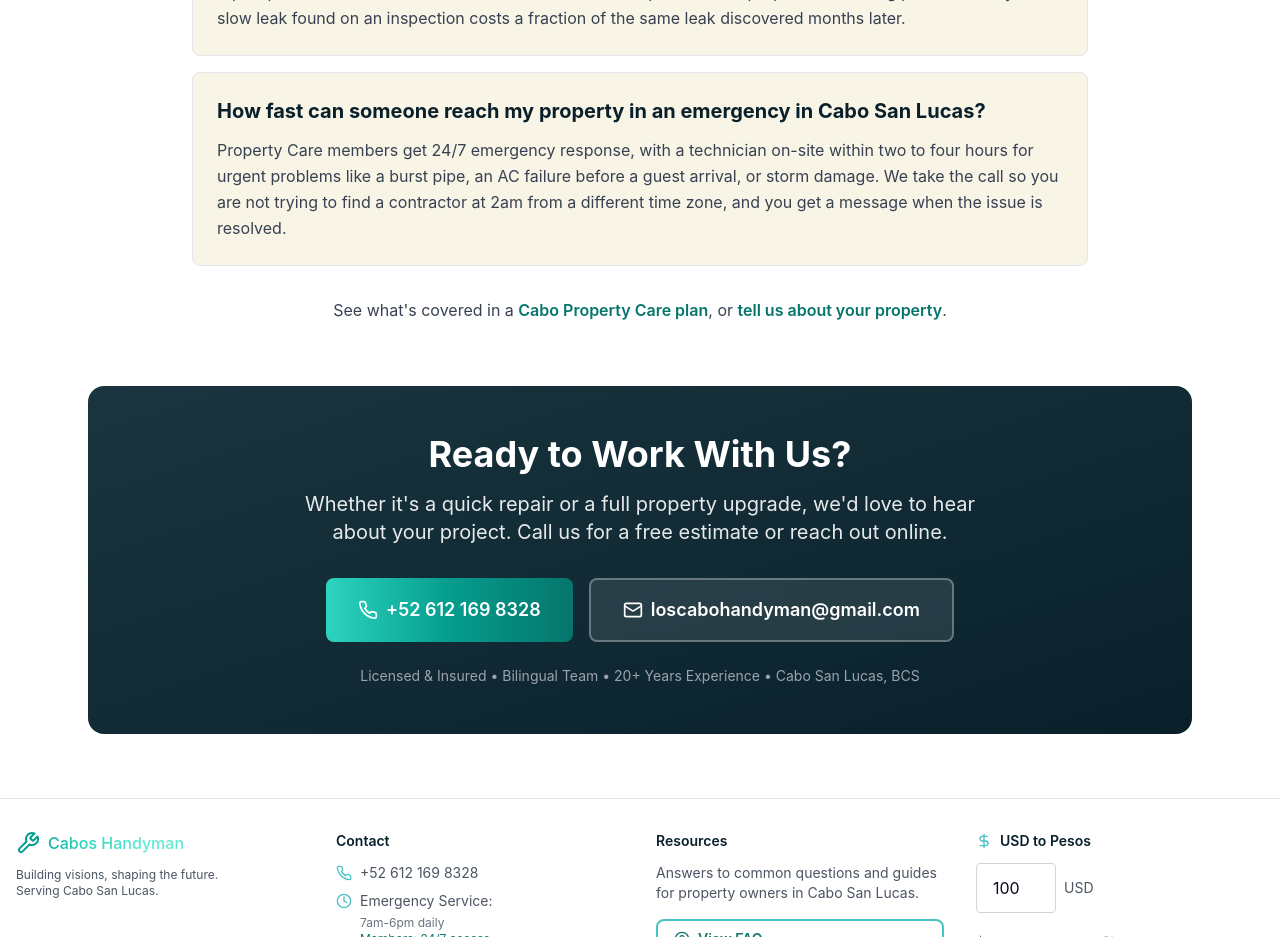
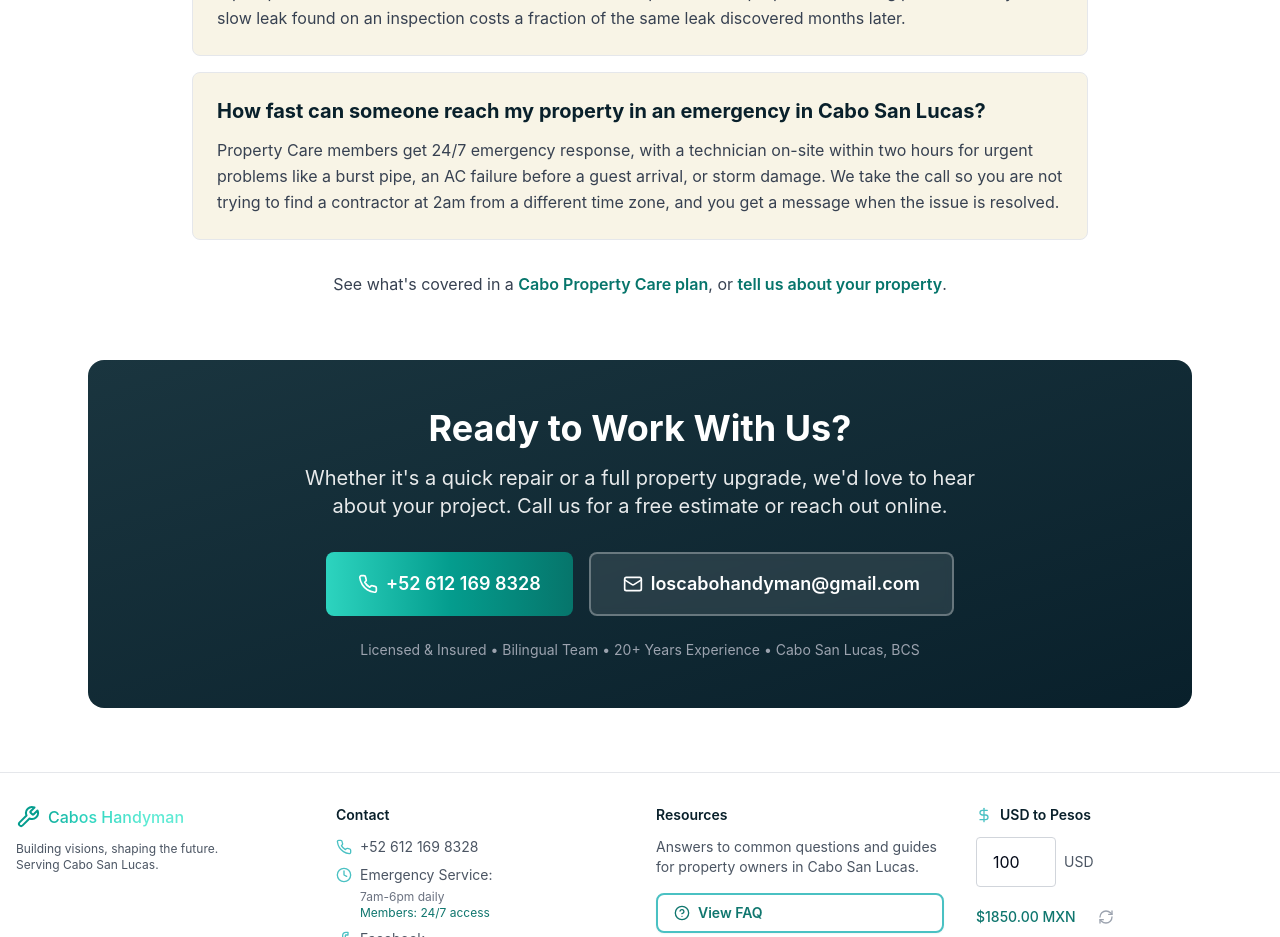
Before and after one commit to edgpac/caboshandyman, a React (Vite) app: page /about in a window 1280 px wide. Shown: the part 3460-4397 px from the top of the page. Built offline with nearby package versions, Linux system fonts and the light colour scheme; no server answers.

Commit message:
fix: state two-hour emergency response for Property Care members on About

```diff
--- a/src/pages/About.tsx
+++ b/src/pages/About.tsx
@@ -32,7 +32,7 @@ export default function About() {
     {
       question: "How fast can someone reach my property in an emergency in Cabo San Lucas?",
       answer:
-        "Property Care members get 24/7 emergency response, with a technician on-site within two to four hours for urgent problems like a burst pipe, an AC failure before a guest arrival, or storm damage. We take the call so you are not trying to find a contractor at 2am from a different time zone, and you get a message when the issue is resolved."
+        "Property Care members get 24/7 emergency response, with a technician on-site within two hours for urgent problems like a burst pipe, an AC failure before a guest arrival, or storm damage. We take the call so you are not trying to find a contractor at 2am from a different time zone, and you get a message when the issue is resolved."
     }
   ];
 
```
